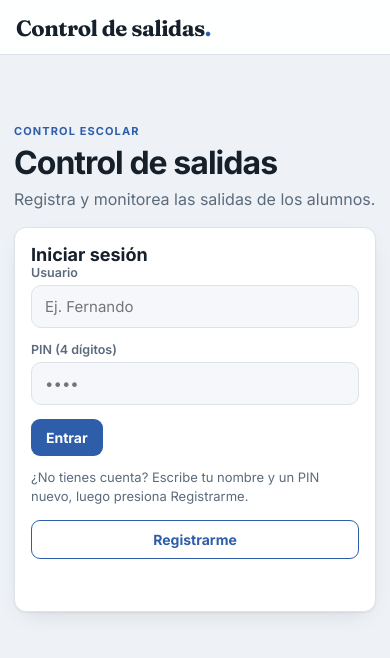
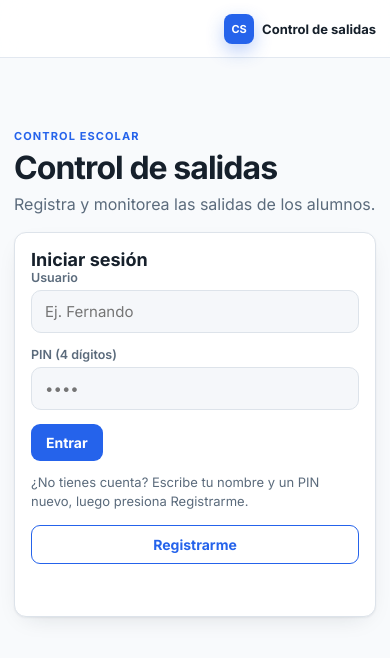
Before and after one commit to ferPeza/controlvizcaya, a React (Vite) app: page / in a window 390 px wide. Shown: the top 658 px of the page. Built offline with nearby package versions, Linux system fonts and the light colour scheme.

Commit message:
Adaptar Control de salidas a dashboard estilo Notus (#7)
* Adaptar navegación de la aplicación al dashboard tipo Notus

* Crear layout administrativo con sidebar estilo Notus

* Estilizar sidebar y layout responsive tipo dashboard

* Ajustar paleta base al dashboard tipo Notus

```diff
--- a/src/App.tsx
+++ b/src/App.tsx
@@ -9,8 +9,10 @@ import Stats from "./pages/Stats";
 import Monitor from "./pages/Monitor";
 import type { Grupo,Profesor } from "./types";
 import ui from "./components/ui.module.css";
+
 type Vista="login"|"grupos"|"alumnos"|"stats"|"perfil"|"monitor";
 const STORAGE_KEY="bano_session";
+
 export default function App(){
  const[profesor,setProfesor]=useState<Profesor|null>(null),[grupo,setGrupo]=useState<Grupo|null>(null),[vista,setVista]=useState<Vista>("login");
  useEffect(()=>{try{const saved=JSON.parse(localStorage.getItem(STORAGE_KEY)||"null");if(saved?.id&&saved?.nombre){setProfesor({...saved,rol:saved.rol??"profesor"});setVista(saved.rol==="monitor"?"monitor":"grupos")}}catch{}},[]);
@@ -19,10 +21,15 @@ export default function App(){
  function perfilGuardado(p:Profesor){setProfesor(p);localStorage.setItem(STORAGE_KEY,JSON.stringify(p));setVista(p.rol==="monitor"?"monitor":"grupos")}
  function elegirGrupo(g:Grupo){setGrupo(g);setVista("alumnos")}
  if(!profesor||vista==="login")return <Shell><Login onLogin={login}/></Shell>;
- const crumb=vista==="monitor"?null:vista==="perfil"?"Mi perfil":vista==="grupos"?null:vista==="alumnos"&&grupo?<><span className={ui.crumbLink} onClick={()=>setVista("grupos")}>Mis grupos</span><span>›</span><span>{grupo.nombre}</span></>:vista==="stats"?<span className={ui.crumbLink} onClick={()=>setVista(grupo?"alumnos":"grupos")}>‹ Volver</span>:null;
- return <Shell profesorNombre={profesor.nombre} crumb={crumb} onGear={()=>setVista("perfil")} onLogout={logout}>{profesor.rol==="monitor" && vista==="monitor"?<Monitor profesor={profesor}/>:<>
- {vista==="perfil"&&<Perfil profesor={profesor} onSaved={perfilGuardado} onLogout={logout}/>}
- {vista==="grupos"&&<Grupos profesor={profesor} onSelect={elegirGrupo}/>}
- {vista==="alumnos"&&grupo&&<><div className={ui.tabs}><button className={`${ui.tab} ${ui.tabActive}`}>Alumnos</button><button className={ui.tab} onClick={()=>setVista("stats")}>Estadísticas</button></div><Alumnos grupo={grupo}/></>}
- {vista==="stats"&&<Stats profesor={profesor}/>}</>}</Shell>;
+ const crumb=vista==="alumnos"&&grupo?<><button className={ui.crumbButton} onClick={()=>setVista("grupos")}>Mis grupos</button><span>›</span><span>{grupo.nombre}</span></>:vista==="stats"&&grupo?<><button className={ui.crumbButton} onClick={()=>setVista("alumnos")}>Grupo {grupo.nombre}</button><span>›</span><span>Estadísticas</span></>:null;
+ const nav=profesor.rol==="monitor"
+   ? [{key:"monitor" as Vista,label:"Monitor",icon:"▣"}]
+   : [{key:"grupos" as Vista,label:"Mis grupos",icon:"▦"},{key:"stats" as Vista,label:"Estadísticas",icon:"▥"}];
+ return <Shell profesorNombre={profesor.nombre} rol={profesor.rol} active={vista} nav={nav} crumb={crumb} onNavigate={(v)=>setVista(v as Vista)} onGear={()=>setVista("perfil")} onLogout={logout}>
+   {profesor.rol==="monitor" && vista==="monitor" && <Monitor profesor={profesor}/>}
+   {vista==="perfil"&&<Perfil profesor={profesor} onSaved={perfilGuardado} onLogout={logout}/>}
+   {profesor.rol==="profesor"&&vista==="grupos"&&<Grupos profesor={profesor} onSelect={elegirGrupo}/>}
+   {profesor.rol==="profesor"&&vista==="alumnos"&&grupo&&<><div className={ui.tabs}><button className={ui.tab+" "+ui.tabActive}>Alumnos</button><button className={ui.tab} onClick={()=>setVista("stats")}>Estadísticas</button></div><Alumnos grupo={grupo}/></>}
+   {profesor.rol==="profesor"&&vista==="stats"&&<Stats profesor={profesor}/>}
+ </Shell>;
 }
--- a/src/components/Shell.module.css
+++ b/src/components/Shell.module.css
@@ -1,75 +1,6 @@
-.appbar {
-  position: sticky;
-  top: 0;
-  z-index: 20;
-  background: color-mix(in srgb, var(--surface) 94%, transparent);
-  backdrop-filter: blur(12px);
-  border-bottom: 1px solid var(--border);
-  padding: calc(14px + env(safe-area-inset-top, 0px)) 24px 12px;
-}
-
-.appbarInner {
-  max-width: 1120px;
-  margin: 0 auto;
-  display: flex;
-  align-items: center;
-  gap: 14px;
-}
-
-.brand {
-  font-family: var(--font-display);
-  font-weight: 700;
-  font-size: 22px;
-  letter-spacing: -0.02em;
-  margin: 0;
-  flex: 1 1 auto;
-}
-
-.brandDot { color: var(--accent); }
-
-.who {
-  font-size: 13px;
-  color: var(--muted);
-  white-space: nowrap;
-}
-
-.gear {
-  background: var(--surface-2);
-  border: 1px solid var(--border);
-  border-radius: 10px;
-  font-size: 17px;
-  cursor: pointer;
-  padding: 7px 9px;
-  color: var(--muted);
-  line-height: 1;
-}
-
-.gear:hover { color: var(--ink); background: var(--surface); }
-
-.crumb {
-  max-width: 1120px;
-  margin: 9px auto 0;
-  font-size: 12.5px;
-  color: var(--muted);
-  display: flex;
-  align-items: center;
-  gap: 6px;
-}
-
-.crumbLink { color: var(--accent); cursor: pointer; font-weight: 600; }
-
-.main {
-  flex: 1 1 auto;
-  width: 100%;
-  max-width: 1120px;
-  margin: 0 auto;
-  padding: 24px 24px 56px;
-}
-
-@media (max-width: 640px) {
-  .appbar { padding-left: 16px; padding-right: 16px; }
-  .main { padding: 18px 14px 40px; }
-  .who { max-width: 42vw; overflow: hidden; text-overflow: ellipsis; }
-}
-
-.logout{border:1px solid var(--border);background:var(--surface);color:var(--muted);border-radius:8px;padding:6px 10px;font-size:11px;font-weight:700;cursor:pointer;margin-left:10px}.logout:hover{color:var(--danger);border-color:var(--danger)}
+.sidebar{position:fixed;inset:0 auto 0 0;width:250px;background:#111827;color:#fff;padding:22px 16px;display:flex;flex-direction:column;z-index:30;box-shadow:8px 0 30px rgba(15,23,42,.08)}
+.brandBlock{display:flex;align-items:center;gap:11px;padding:3px 9px 28px}.brandBlock strong{display:block;font-size:15px;letter-spacing:-.01em}.brandBlock span{display:block;color:#94a3b8;font-size:10px;margin-top:3px}.logo{width:35px;height:35px;border-radius:10px;display:grid;place-items:center;background:#2563eb;color:#fff;font-size:11px;font-weight:900;box-shadow:0 7px 18px rgba(37,99,235,.3)}
+.sideLabel{font-size:9px;letter-spacing:.12em;font-weight:800;color:#64748b;padding:0 11px 8px}.nav{display:grid;gap:5px}.navItem,.navActive{width:100%;border:0;text-align:left;border-radius:9px;padding:10px 11px;background:transparent;color:#94a3b8;font:700 12px inherit;cursor:pointer;display:flex;align-items:center;gap:10px}.navItem:hover{background:#1e293b;color:#e2e8f0}.navActive{background:#2563eb;color:#fff;box-shadow:0 8px 20px rgba(37,99,235,.2)}.navIcon{width:20px;text-align:center;font-size:15px}.sideSpacer{flex:1}.account{display:flex;align-items:center;gap:9px;padding:11px 8px;border-top:1px solid #263244}.avatar{width:32px;height:32px;border-radius:50%;display:grid;place-items:center;background:#334155;color:#bfdbfe;font-size:12px;font-weight:900}.accountText{min-width:0;flex:1}.accountText strong{display:block;font-size:11.5px;white-space:nowrap;overflow:hidden;text-overflow:ellipsis}.accountText span{display:block;color:#64748b;font-size:9.5px;margin-top:2px}.settings{border:0;background:transparent;color:#94a3b8;cursor:pointer;font-size:14px;padding:5px}.settings:hover{color:#fff}.sideLogout{margin:4px 5px 0;border:1px solid #263244;background:transparent;color:#94a3b8;border-radius:8px;padding:8px 10px;text-align:left;font:700 10px inherit;cursor:pointer}.sideLogout:hover{color:#fff;background:#1e293b}
+.app{min-height:100vh;margin-left:250px;background:#f8fafc}.topbar{height:64px;background:rgba(255,255,255,.88);backdrop-filter:blur(12px);border-bottom:1px solid #e2e8f0;display:flex;align-items:center;justify-content:flex-end;padding:0 34px;position:sticky;top:0;z-index:20}.topbarRight{display:flex;align-items:center;gap:10px;color:#64748b;font-size:11px;font-weight:700}.main{width:100%;max-width:1420px;margin:0 auto;padding:30px 34px 60px}.crumb{max-width:1420px;margin:0 auto;padding:13px 34px 0;color:#64748b;font-size:11px;display:flex;gap:7px;align-items:center}.crumbButton{border:0;background:none;color:#2563eb;font-weight:800;cursor:pointer;padding:0}.mobileBrand,.mobileIcon,.mobileLogout{display:none}
+@media(max-width:820px){.sidebar{width:74px;padding:18px 10px}.brandBlock{padding:2px 9px 24px}.brandBlock>div:last-child,.sideLabel,.navItem:not(.navActive),.navActive{font-size:0}.navItem,.navActive{justify-content:center;padding:11px}.navIcon{font-size:16px}.accountText,.settings,.sideLogout span{display:none}.account{justify-content:center;padding:11px 0}.sideLogout{text-align:center;padding:9px 4px}.app{margin-left:74px}.main{padding:24px 22px 50px}.topbar{padding:0 22px}}
+@media(max-width:560px){.sidebar{display:none}.app{margin-left:0}.topbar{height:58px;padding:0 14px}.mobileBrand{display:flex;align-items:center;gap:8px;font-size:13px}.mobileBrand .logo{width:30px;height:30px;border-radius:8px}.topbarRight>span{display:none}.mobileIcon,.mobileLogout{display:block;border:1px solid #e2e8f0;background:#fff;color:#475569;border-radius:7px;padding:6px 8px;font:700 10px inherit}.main{padding:20px 14px 40px}.crumb{padding:10px 14px 0}.crumb+.main{padding-top:14px}}
--- a/src/components/Shell.tsx
+++ b/src/components/Shell.tsx
@@ -1,34 +1,41 @@
 import React from "react";
 import type { ReactNode } from "react";
+import type { RolProfesor } from "../types";
 import styles from "./Shell.module.css";
 
+interface ShellNav { key:string; label:string; icon:string; }
 interface ShellProps {
-  profesorNombre?: string;
-  crumb?: ReactNode;
-  onGear?: () => void;
-  onLogout?: () => void;
-  children: ReactNode;
+ profesorNombre?: string;
+ rol?: RolProfesor;
+ active?: string;
+ nav?: ShellNav[];
+ crumb?: ReactNode;
+ onNavigate?:(key:string)=>void;
+ onGear?:()=>void;
+ onLogout?:()=>void;
+ children:ReactNode;
 }
-
-export default function Shell({ profesorNombre, crumb, onGear, onLogout, children }: ShellProps) {
-  return (
-    <>
-      <header className={styles.appbar}>
-        <div className={styles.appbarInner}>
-          <p className={styles.brand}>
-            Control de salidas<span className={styles.brandDot}>.</span>
-          </p>
-          {profesorNombre && <span className={styles.who}>{profesorNombre}</span>}
-          {onLogout && <button className={styles.logout} onClick={onLogout} title="Cerrar sesión">Salir</button>}
-          {onGear && (
-            <button className={styles.gear} onClick={onGear} aria-label="Mi perfil" title="Mi perfil">
-              ⚙
-            </button>
-          )}
-        </div>
-        {crumb && <div className={styles.crumb}>{crumb}</div>}
-      </header>
-      <main className={styles.main}>{children}</main>
-    </>
-  );
+export default function Shell({profesorNombre,rol,active,nav=[],crumb,onNavigate,onGear,onLogout,children}:ShellProps){
+ return <>
+  <aside className={styles.sidebar}>
+   <div className={styles.brandBlock}><div className={styles.logo}>CS</div><div><strong>Control de salidas</strong><span>Panel escolar</span></div></div>
+   <div className={styles.sideLabel}>NAVEGACIÓN</div>
+   <nav className={styles.nav}>{nav.map(item=><button key={item.key} className={active===item.key?styles.navActive:styles.navItem} onClick={()=>onNavigate?.(item.key)}><span className={styles.navIcon}>{item.icon}</span>{item.label}</button>)}</nav>
+   <div className={styles.sideSpacer}/>
+   <div className={styles.account}>
+    <div className={styles.avatar}>{(profesorNombre||"U").slice(0,1).toUpperCase()}</div>
+    <div className={styles.accountText}><strong>{profesorNombre||"Usuario"}</strong><span>{rol==="monitor"?"Monitor":"Profesor"}</span></div>
+    {onGear&&<button className={styles.settings} onClick={onGear} title="Mi perfil">⚙</button>}
+   </div>
+   {onLogout&&<button className={styles.sideLogout} onClick={onLogout}>↪ <span>Cerrar sesión</span></button>}
+  </aside>
+  <div className={styles.app}>
+   <header className={styles.topbar}>
+    <div className={styles.mobileBrand}><div className={styles.logo}>CS</div><strong>Control de salidas</strong></div>
+    <div className={styles.topbarRight}>{profesorNombre&&<span>{profesorNombre}</span>}{onGear&&<button className={styles.mobileIcon} onClick={onGear}>⚙</button>}{onLogout&&<button className={styles.mobileLogout} onClick={onLogout}>Salir</button>}</div>
+   </header>
+   {crumb&&<div className={styles.crumb}>{crumb}</div>}
+   <main className={styles.main}>{children}</main>
+  </div>
+ </>;
 }
--- a/src/index.css
+++ b/src/index.css
@@ -1,12 +1,12 @@
 :root {
-  color-scheme: light dark;
-  --bg: #eef1f5;
+  color-scheme: light;
+  --bg: #f8fafc;
   --surface: #ffffff;
   --surface-2: #f5f7fa;
   --ink: #16202b;
   --muted: #5b6b7c;
   --border: #dde3ea;
-  --accent: #2e5eaa;
+  --accent: #2563eb;
   --accent-ink: #ffffff;
   --out: #c9642b;
   --out-bg: #fbe9dd;
@@ -17,7 +17,7 @@
   --ok-bg: #e3f3ea;
   --danger: #b53f2f;
   --shadow: 0 1px 2px rgba(22, 32, 43, 0.06), 0 8px 24px -12px rgba(22, 32, 43, 0.18);
-  --radius: 14px;
+  --radius: 10px;
   --font-display: "Fraunces", "Iowan Old Style", serif;
   --font-body: "Inter", -apple-system, BlinkMacSystemFont, "Segoe UI", sans-serif;
 }
```
